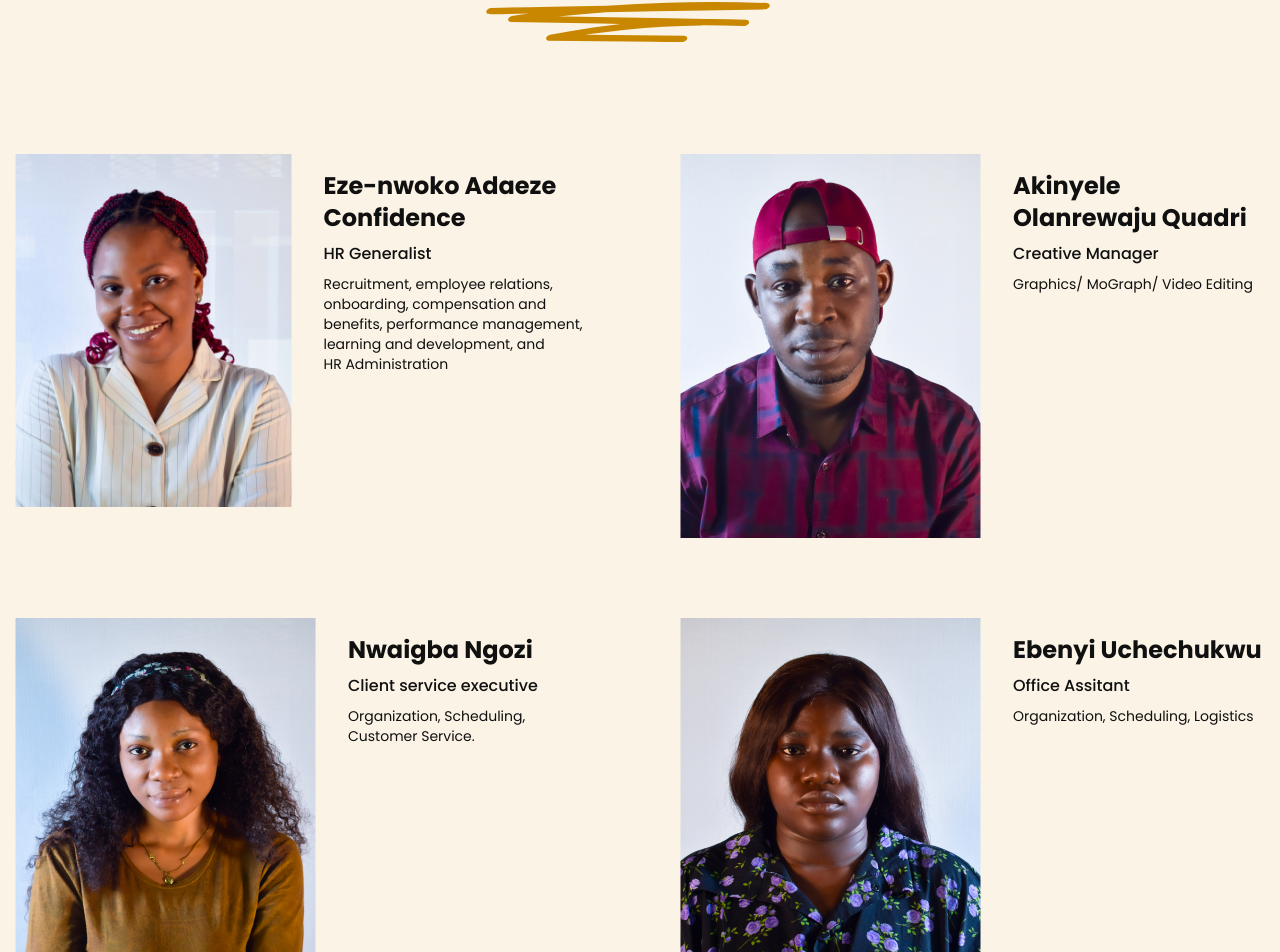
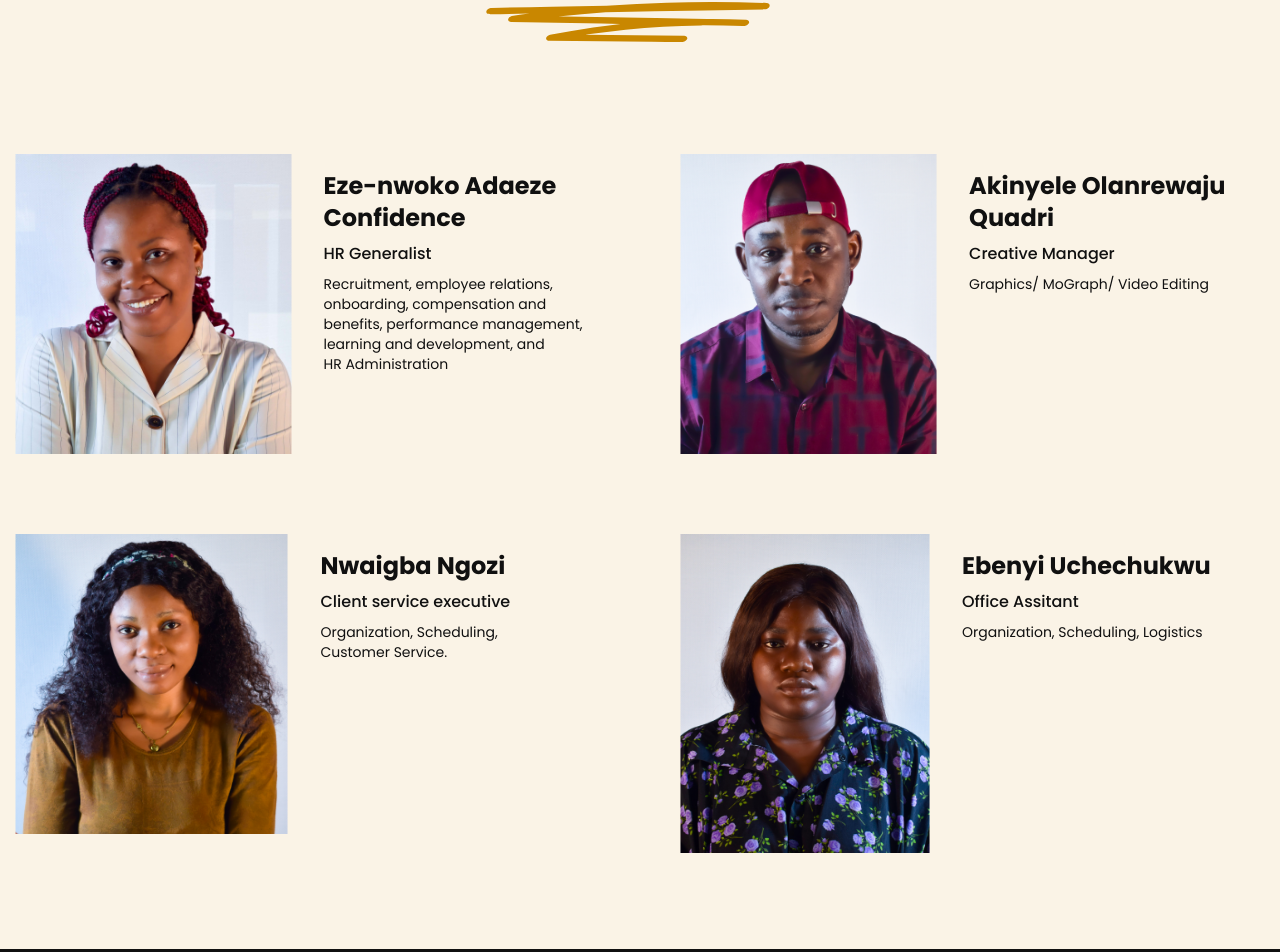
Before and after one commit to godwinopara/hyphn, a Next.js app: page /team in a window 1280 px wide. Shown: the part 702-1654 px from the top of the page. Built offline with nearby package versions, Linux system fonts and the light colour scheme.

Commit message:
changed team background

```diff
--- a/src/app/team/page.tsx
+++ b/src/app/team/page.tsx
@@ -5,7 +5,7 @@ import underline from "public/assets/underline.svg";
 export default function Team() {
 	return (
 		<>
-			<section className="mt-16 min-h-[60vh] bg-no-repeat bg-cover bg-center flex items-center justify-center bg-contentVaultBg relative">
+			<section className="mt-16 min-h-[60vh] bg-no-repeat bg-cover bg-center flex items-center justify-center bg-teamHero relative">
 				<div className="absolute h-full w-full bg-darkGradient"></div>
 				<div className="px-6 max-w-desktop mx-auto text-center text-white z-10 xl:px-0">
 					<h1 className="text-33 md:text-50 leading-130 font-bold mb-6">Our Team Members</h1>
--- a/src/components/TeamList.tsx
+++ b/src/components/TeamList.tsx
@@ -9,7 +9,11 @@ export default function TeamList() {
 		<div className="grid md:grid-cols-2 xl:grid-cols-2 gap-20">
 			<div className="flex gap-8">
 				<div className="w-1/2">
-					<Image src={ada} alt="guy on black shirt sitting down" />
+					<Image
+						src={ada}
+						alt="guy on black shirt sitting down"
+						className="h-[300px] object-cover object-center"
+					/>
 				</div>
 				<div className="mt-4 w-1/2">
 					<h3 className="font-bold text-2xl mb-2">Eze-nwoko Adaeze Confidence</h3>
@@ -21,7 +25,11 @@ export default function TeamList() {
 				</div>
 			</div>
 			<div className="flex gap-8">
-				<Image src={lanre} alt="guy on black shirt sitting down" />
+				<Image
+					src={lanre}
+					alt="guy on black shirt sitting down"
+					className="h-[300px] object-cover object-center"
+				/>
 				<div className="mt-4">
 					<h3 className="font-bold text-2xl mb-2">Akinyele Olanrewaju Quadri</h3>
 					<span className="mb-2 block font-medium">Creative Manager</span>
@@ -29,7 +37,11 @@ export default function TeamList() {
 				</div>
 			</div>
 			<div className="flex gap-8">
-				<Image src={blessing} alt="guy on black shirt sitting down" />
+				<Image
+					src={blessing}
+					alt="guy on black shirt sitting down"
+					className="h-[300px] object-cover object-center"
+				/>
 				<div className="mt-4">
 					<h3 className="font-bold text-2xl mb-2">Nwaigba Ngozi</h3>
 					<span className="mb-2 block font-medium">Client service executive</span>
@@ -37,7 +49,11 @@ export default function TeamList() {
 				</div>
 			</div>
 			<div className="flex gap-8">
-				<Image src={uche} alt="guy on black shirt sitting down" />
+				<Image
+					src={uche}
+					alt="guy on black shirt sitting down"
+					className="w-[250px] object-cover object-center"
+				/>
 				<div className="mt-4">
 					<h3 className="font-bold text-2xl mb-2">Ebenyi Uchechukwu</h3>
 					<span className="mb-2 block font-medium">Office Assitant</span>
--- a/tailwind.config.ts
+++ b/tailwind.config.ts
@@ -60,6 +60,7 @@ const config: Config = {
 				patternRight: "url('/assets/patternRight.svg')",
 				patternLeft: "url('/assets/patternLeft.svg')",
 				aboutHero: "url('/assets/aboutBg.png')",
+				teamHero: "url('/assets/team-bg.png')",
 				darkGradient:
 					"linear-gradient(0deg, rgba(16, 16, 16, 0.43) -0.08%, rgba(16, 16, 16, 0.80) 110.57%)",
 				contentVaultBg: "url('/assets/content-vault-bg.jpg')",
```
Also changed, not shown: public/assets/team-bg.png (added).
